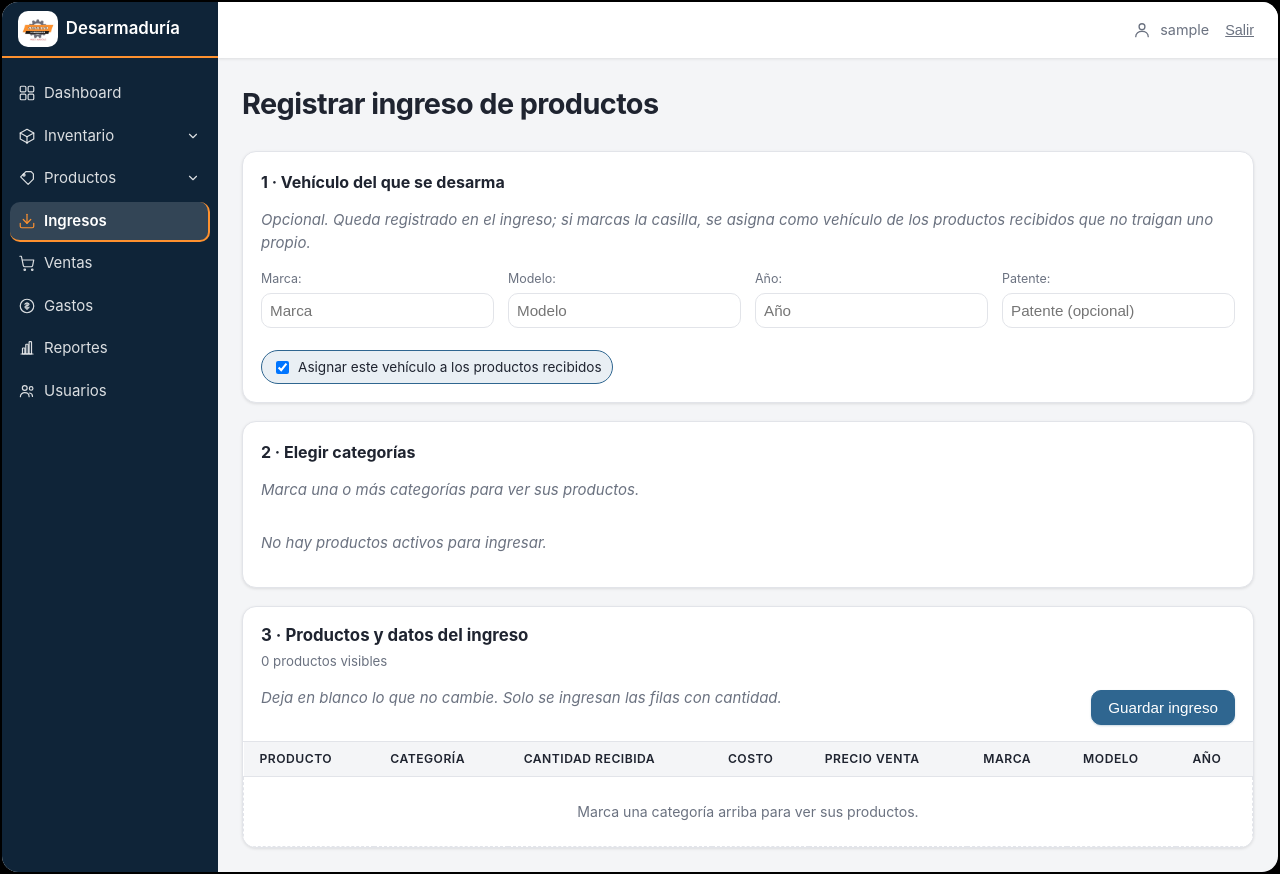
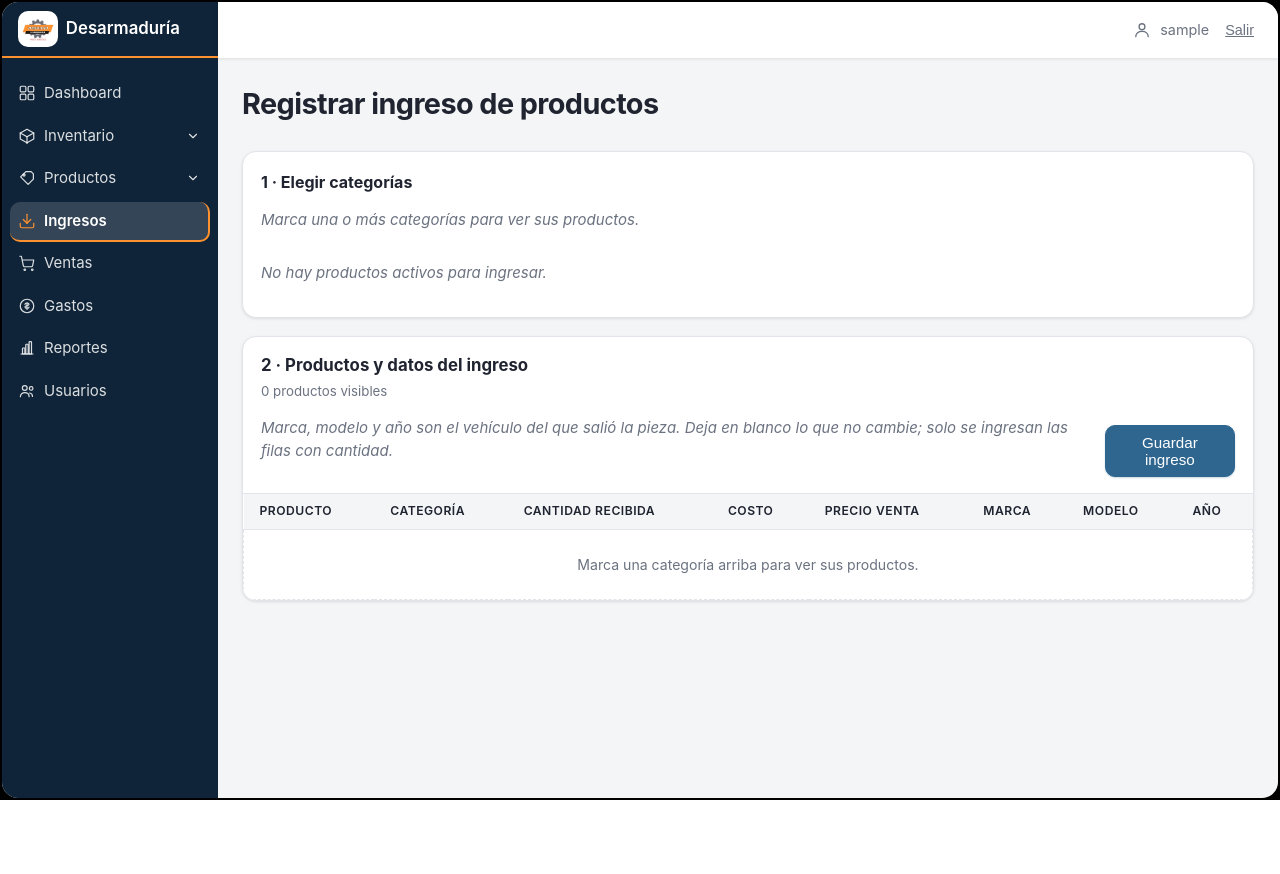
Before and after one commit to Rmoya100/Desarmaduria, a Django app: page /ingresos/ in a window 1280 px wide. After the commit the page ends 800 px from the top, so only its background shows below. Run offline with Django 5.2, Linux system fonts and the light colour scheme; the visitor is signed in with stand-in values (Sample User, id 1); data that the repository does not hold is empty.

Commit message:
Ingresos: el vehiculo va en cada fila, no en una seccion aparte
De un mismo auto salen piezas de varias categorias y el ingreso se guarda
por categoria, asi que el vehiculo se carga fila por fila (columnas Marca,
Modelo, Año que ya estaban) y no en una cabecera.

- Se elimina la seccion "Vehículo del que se desarma" y IngresoCabeceraForm.
- Si todas las filas del ingreso comparten el mismo vehiculo, se anota en
  Entrada.vehiculo automaticamente.
- Pasos: 1 Categorías · 2 Productos.

check limpio, 33 + 18 tests OK.

Co-Authored-By: Claude Sonnet 5 <noreply@anthropic.com>

```diff
--- a/inventario/ingresos/forms.py
+++ b/inventario/ingresos/forms.py
@@ -9,58 +9,13 @@ from ..models import Producto
 ANIO_MAX = date.today().year + 1
 
 
-class IngresoCabeceraForm(forms.Form):
-    """Datos del vehiculo del que se desarma. Se guarda en Entrada.vehiculo y,
-    si se marca la casilla, se asigna como vehiculo de los productos
-    recibidos que no traigan uno propio en su fila."""
-
-    marca = forms.CharField(
-        label="Marca", required=False, max_length=50,
-        widget=forms.TextInput(attrs={"class": "input-control", "placeholder": "Marca"}),
-    )
-    modelo = forms.CharField(
-        label="Modelo", required=False, max_length=50,
-        widget=forms.TextInput(attrs={"class": "input-control", "placeholder": "Modelo"}),
-    )
-    anio = forms.IntegerField(
-        label="Año", required=False, min_value=1900, max_value=ANIO_MAX,
-        widget=forms.NumberInput(attrs={"class": "input-control", "placeholder": "Año"}),
-    )
-    patente = forms.CharField(
-        label="Patente", required=False, max_length=10,
-        widget=forms.TextInput(attrs={"class": "input-control", "placeholder": "Patente (opcional)"}),
-    )
-    asignar_a_productos = forms.BooleanField(
-        label="Asignar este vehículo a los productos recibidos",
-        required=False,
-        initial=True,
-    )
-
-    CAMPOS_VEHICULO = ("marca", "modelo", "anio")
-
-    def clean(self):
-        datos = super().clean()
-        llenos = [datos.get(c) not in (None, "") for c in self.CAMPOS_VEHICULO]
-        if any(llenos) and not all(llenos):
-            raise forms.ValidationError(
-                "Completa marca, modelo y año del vehículo, o déjalos los tres vacíos."
-            )
-        if datos.get("patente") and not all(llenos):
-            raise forms.ValidationError(
-                "Para registrar la patente indica también marca, modelo y año."
-            )
-        return datos
-
-    @property
-    def tiene_vehiculo(self):
-        return bool(self.cleaned_data.get("marca"))
-
-
 class IngresoLineaForm(forms.Form):
     """Una fila de la pantalla de ingresos: un producto ya existente al que se
     le informa la cantidad recibida y, opcionalmente, se le corrige costo,
     precio de venta y vehiculo de origen (marca + modelo + año, que se crean
-    en sus tablas si no existen)."""
+    en sus tablas si no existen). El vehiculo se llena por fila porque de un
+    mismo auto salen piezas de varias categorias y el ingreso se guarda por
+    categoria."""
 
     producto = forms.ModelChoiceField(
         queryset=Producto.objects.all(), widget=forms.HiddenInput()
--- a/inventario/ingresos/views.py
+++ b/inventario/ingresos/views.py
@@ -6,7 +6,7 @@ from django.utils import timezone
 
 from ..models import DetalleEntrada, Entrada, Marca, Modelo, Producto, Vehiculo
 from ..permisos import permiso_requerido
-from .forms import IngresoCabeceraForm, IngresoLineaForm
+from .forms import IngresoLineaForm
 
 IngresoFormSet = formset_factory(IngresoLineaForm, extra=0)
 
@@ -35,53 +35,23 @@ def _initial_de(producto):
     return inicial
 
 
-def _marca_modelo(datos):
+def _vehiculo_de_fila(datos):
     marca, _ = Marca.objects.get_or_create(nombre_marca=datos["marca"].strip())
     modelo, _ = Modelo.objects.get_or_create(
         marca=marca, nombre_modelo=datos["modelo"].strip()
     )
-    return modelo
-
-
-def _vehiculo_de_fila(datos):
-    modelo = _marca_modelo(datos)
     vehiculo, _ = Vehiculo.objects.get_or_create(modelo=modelo, anio=datos["anio"])
     return vehiculo
 
 
-def _vehiculo_donante(datos):
-    modelo = _marca_modelo(datos)
-    patente = (datos.get("patente") or "").strip() or None
-    if patente:
-        existente = Vehiculo.objects.filter(patente=patente).first()
-        if existente:
-            return existente
-    vehiculo, creado = Vehiculo.objects.get_or_create(
-        modelo=modelo, anio=datos["anio"], defaults={"patente": patente}
-    )
-    if patente and not creado and not vehiculo.patente:
-        vehiculo.patente = patente
-        vehiculo.save(update_fields=["patente"])
-    return vehiculo
-
-
-def _guardar_ingreso(usuario, cabecera, lineas):
+def _guardar_ingreso(usuario, lineas):
     with transaction.atomic():
         # `fecha` es la fecha de negocio del ingreso; se toma del sistema al
         # guardar. `fecha_registro` (auto_now_add) guarda el timestamp exacto.
         entrada = Entrada.objects.create(
             fecha=timezone.localdate(), usuario=usuario
         )
-
-        vehiculo_donante = None
-        if cabecera.get("marca"):
-            vehiculo_donante = _vehiculo_donante(cabecera)
-            entrada.vehiculo = vehiculo_donante
-            entrada.save(update_fields=["vehiculo"])
-        aplicar_donante = bool(
-            vehiculo_donante and cabecera.get("asignar_a_productos")
-        )
-
+        vehiculos_usados = set()
         for datos in lineas:
             producto = datos["producto"]
             DetalleEntrada.objects.create(
@@ -95,13 +65,18 @@ def _guardar_ingreso(usuario, cabecera, lineas):
                 producto.precio_venta = datos["precio_venta"]
                 campos.append("precio_venta")
             if datos.get("marca"):
-                producto.vehiculo = _vehiculo_de_fila(datos)
-                campos.append("vehiculo")
-            elif aplicar_donante:
-                producto.vehiculo = vehiculo_donante
+                vehiculo = _vehiculo_de_fila(datos)
+                producto.vehiculo = vehiculo
+                vehiculos_usados.add(vehiculo.pk)
                 campos.append("vehiculo")
             if campos:
                 producto.save(update_fields=campos)
+
+        # Si todas las piezas del ingreso salieron del mismo vehiculo, queda
+        # anotado en la entrada (Entrada.vehiculo = el auto del que se desarma).
+        if len(vehiculos_usados) == 1:
+            entrada.vehiculo_id = next(iter(vehiculos_usados))
+            entrada.save(update_fields=["vehiculo"])
     return entrada
 
 
@@ -110,9 +85,8 @@ def ingreso_crear(request):
     productos = list(_productos_activos())
 
     if request.method == "POST":
-        cabecera = IngresoCabeceraForm(request.POST)
         formset = IngresoFormSet(request.POST)
-        if not (cabecera.is_valid() and formset.is_valid()):
+        if not formset.is_valid():
             messages.error(
                 request,
                 "No se guardó el ingreso: revisa los datos marcados en rojo.",
@@ -128,14 +102,13 @@ def ingreso_crear(request):
                     request, "Ingresa la cantidad recibida de al menos un producto."
                 )
             else:
-                _guardar_ingreso(request.user, cabecera.cleaned_data, lineas)
+                _guardar_ingreso(request.user, lineas)
                 messages.success(
                     request,
                     f"Ingreso registrado: {len(lineas)} producto(s) actualizado(s).",
                 )
                 return redirect("ingresos")
     else:
-        cabecera = IngresoCabeceraForm()
         formset = IngresoFormSet(initial=[_initial_de(p) for p in productos])
 
     productos_por_id = {p.pk: p for p in productos}
@@ -150,10 +123,5 @@ def ingreso_crear(request):
     return render(
         request,
         "inventario/ingresos/ingreso_form.html",
-        {
-            "cabecera": cabecera,
-            "formset": formset,
-            "filas": filas,
-            "categorias": categorias,
-        },
+        {"formset": formset, "filas": filas, "categorias": categorias},
     )
--- a/inventario/templates/inventario/ingresos/ingreso_form.html
+++ b/inventario/templates/inventario/ingresos/ingreso_form.html
@@ -20,24 +20,9 @@
     {% if formset.non_form_errors %}
     {% for error in formset.non_form_errors %}<p class="alert alert-error">{{ error }}</p>{% endfor %}
     {% endif %}
-    {% for error in cabecera.non_field_errors %}<p class="alert alert-error">{{ error }}</p>{% endfor %}
 
     <section class="carga-card">
-        <h2>1 · Vehículo del que se desarma</h2>
-        <p class="inventory-muted">Opcional. Queda registrado en el ingreso; si marcas la casilla, se asigna como vehículo de los productos recibidos que no traigan uno propio.</p>
-        <div class="bulk-changes">
-            <div class="filter-field">{{ cabecera.marca.label_tag }}{{ cabecera.marca }}</div>
-            <div class="filter-field">{{ cabecera.modelo.label_tag }}{{ cabecera.modelo }}</div>
-            <div class="filter-field">{{ cabecera.anio.label_tag }}{{ cabecera.anio }}</div>
-            <div class="filter-field">{{ cabecera.patente.label_tag }}{{ cabecera.patente }}</div>
-        </div>
-        <label class="categoria-check" style="margin-top:6px;">
-            {{ cabecera.asignar_a_productos }} {{ cabecera.asignar_a_productos.label }}
-        </label>
-    </section>
-
-    <section class="carga-card" style="margin-top:18px;">
-        <h2>2 · Elegir categorías</h2>
+        <h2>1 · Elegir categorías</h2>
         <p class="inventory-muted">Marca una o más categorías para ver sus productos.</p>
         <div class="categoria-checks" data-ingreso-categorias>
             {% for categoria in categorias %}
@@ -54,9 +39,9 @@
     <section class="table-panel" style="margin-top:18px;">
         <div class="table-panel__header">
             <div>
-                <h2>3 · Productos y datos del ingreso</h2>
+                <h2>2 · Productos y datos del ingreso</h2>
                 <p class="table-count" data-ingreso-contador>0 productos visibles</p>
-                <p class="inventory-muted">Deja en blanco lo que no cambie. Solo se ingresan las filas con cantidad.</p>
+                <p class="inventory-muted">Marca, modelo y año son el vehículo del que salió la pieza. Deja en blanco lo que no cambie; solo se ingresan las filas con cantidad.</p>
             </div>
             <button type="submit" class="btn btn-primary">Guardar ingreso</button>
         </div>
--- a/static/js/inventario.js
+++ b/static/js/inventario.js
@@ -323,25 +323,11 @@
         // enviar: (1) se valida en el navegador para no mandar a guardar algo
         // incompleto, y (2) se deshabilitan las filas sin tocar, para que el
         // POST solo lleve unas pocas y no lo rechace Django por tamaño.
-        var valorCampo = function (nombre) {
-            var el = ingresoForm.querySelector('[name="' + nombre + '"]');
-            return el ? String(el.value).trim() : "";
-        };
-
         ingresoForm.addEventListener("submit", function (event) {
             if (ingresoAviso) ingresoAviso.hidden = true;
 
             var problemas = [];
             var conCantidad = 0;
-
-            var vehCabecera = [valorCampo("marca"), valorCampo("modelo"), valorCampo("anio")];
-            var vehCabLlenos = vehCabecera.filter(Boolean).length;
-            if (vehCabLlenos > 0 && vehCabLlenos < 3) {
-                problemas.push("Vehículo del ingreso: completa marca, modelo y año");
-            }
-            if (valorCampo("patente") && vehCabLlenos < 3) {
-                problemas.push("Vehículo del ingreso: la patente necesita marca, modelo y año");
-            }
 
             ingresoFilas.forEach(function (tr) {
                 var nombreEl = tr.querySelector("strong");
```
Also changed, not shown: inventario/tests.py (+14 -51 lines).
